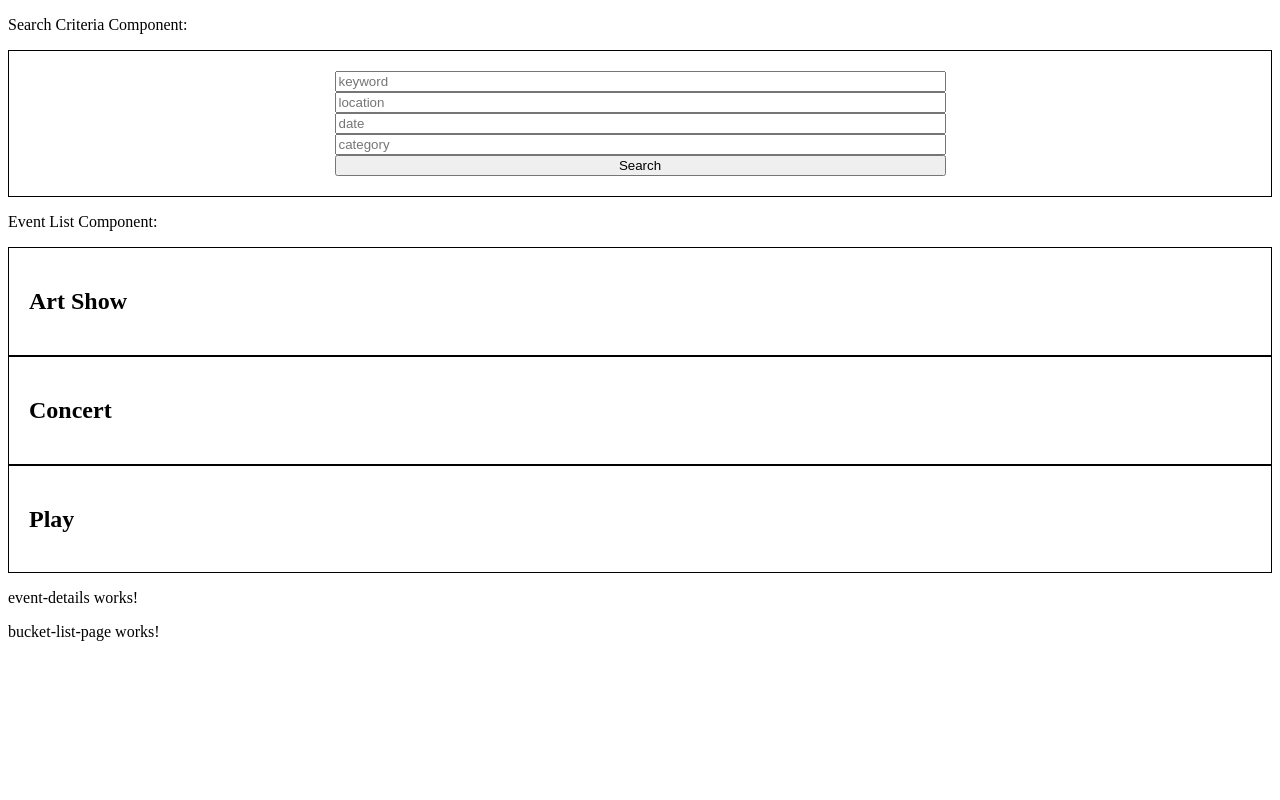
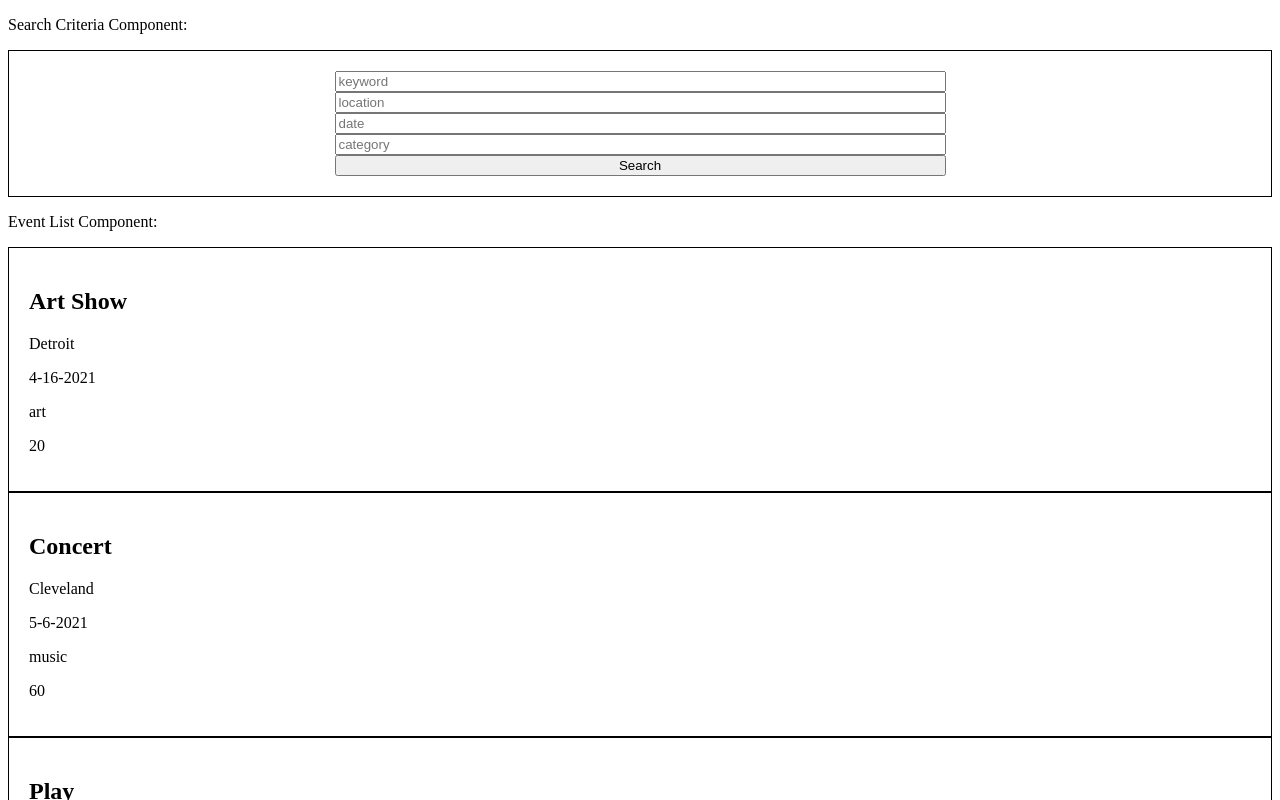
Before and after one commit to bailandocubita/re-Gather, an Angular app: page / in a window 1280 px wide. Shown: the top 800 px of the page. Built offline with nearby package versions, Linux system fonts and the light colour scheme.

Commit message:
added more sample data to interface and sample array to use in event list and details components

```diff
--- a/src/app/event-list/event-list.component.html
+++ b/src/app/event-list/event-list.component.html
@@ -1,4 +1,8 @@
 <p>Event List Component:</p>
 <div *ngFor='let event of events' class='border'>
     <h2>{{event.title}}</h2>
+    <p>{{event.location}}</p>
+    <p>{{event.date}}</p>
+    <p>{{event.category}}</p>
+    <p>{{event.price}}</p>
 </div>
--- a/src/app/event-list/event-list.component.ts
+++ b/src/app/event-list/event-list.component.ts
@@ -17,24 +17,33 @@ export class EventListComponent implements OnInit {
   events: Event[] = [
     {
       title: 'Art Show',
+      description: 'This is an abstract modernism show.',
       location: 'Detroit',
       date: '4-16-2021',
       category: 'art',
-      price: 20
+      price: 20,
+      tickets: 'https://www.google.com/',
+      accessibility: 'wheelchair accessible'
     },
     {
       title: 'Concert',
+      description: 'This is a music concert. Yay!',
       location: 'Cleveland',
       date: '5-6-2021',
       category: 'music',
-      price: 60
+      price: 60,
+      tickets: 'https://www.google.com/',
+      accessibility: 'venue is not wheelchair accessible'
     },
     {
       title: 'Play',
+      description: 'This is going to be a great play to see!',
       location: 'Grand Rapids',
       date: '6-26-2021',
       category: 'theatre',
-      price: 40
+      price: 40,
+      tickets: 'https://www.google.com/',
+      accessibility: 'wheelchair accessible'
     }
   ]
 
--- a/src/app/event.ts
+++ b/src/app/event.ts
@@ -1,7 +1,10 @@
 export interface Event {
     title: string;
+    description: string;
     location: string;
     date: string;
     category: string;
     price: number
+    tickets: string;
+    accessibility: string;
 }
```
